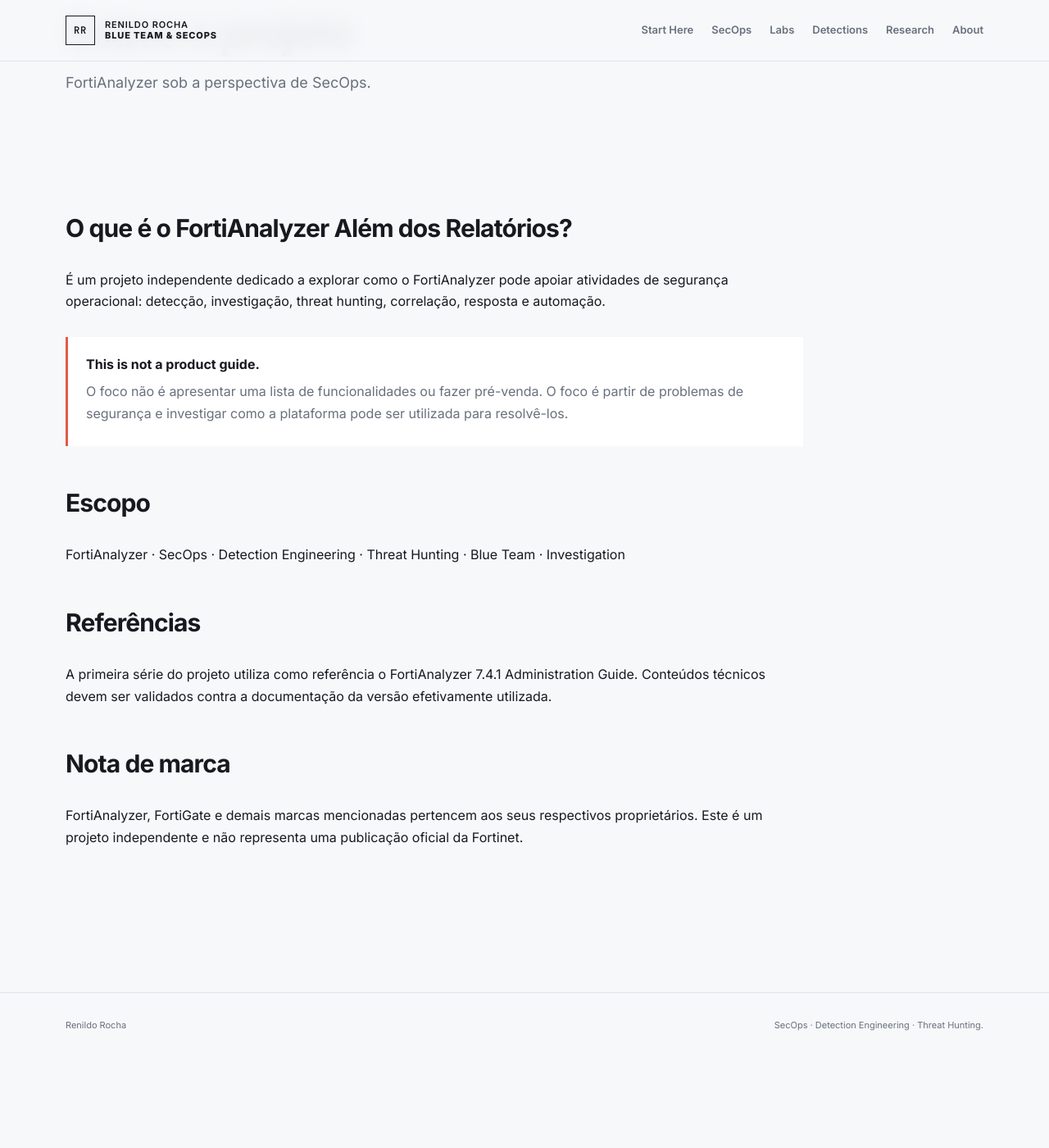
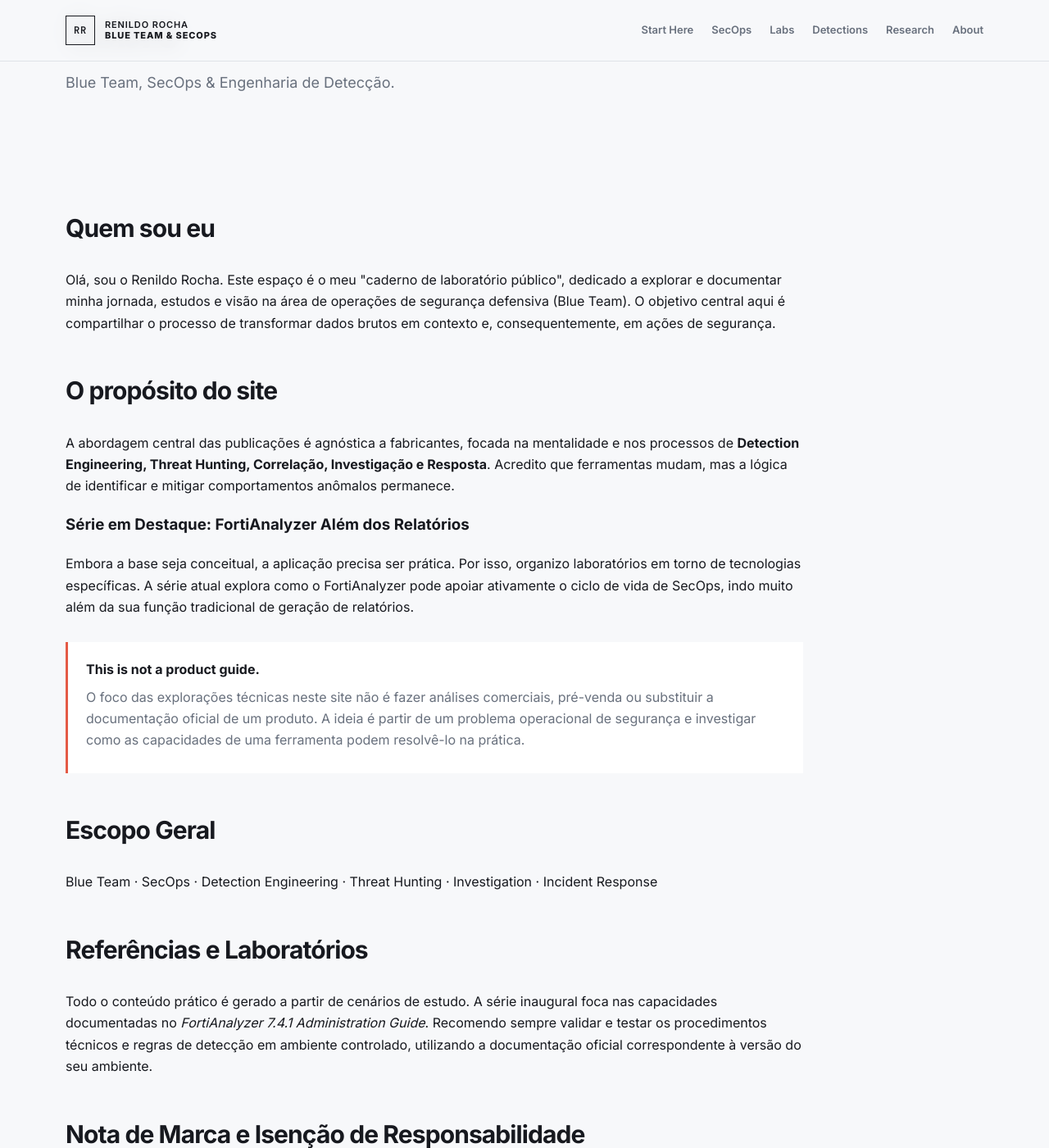
Before and after one commit to rrsecops/rrsecops.github.io, a Jekyll site: the page built from about.md, in a window 1280 px wide and 1400 px high, scrolled down 190 px. Shown: the whole window at 82% size. Built offline with Jekyll 4.4.1, drawn with Linux system fonts in a browser that asks for light colours; before the commit the page ends 1479 px from its top, so only the background shows below that; some of the changed text lies outside the part shown.

Commit message:
Update about.md

```diff
--- a/about.md
+++ b/about.md
@@ -3,12 +3,25 @@ layout: default
 title: "About"
 permalink: /about/
 ---
-<div class="page-header"><span class="section-kicker">ABOUT</span><h1>Sobre o projeto</h1><p>FortiAnalyzer sob a perspectiva de SecOps.</p></div>
+<div class="page-header"><span class="section-kicker">ABOUT</span><h1>Sobre</h1><p>Blue Team, SecOps & Engenharia de Detecção.</p></div>
 <section class="prose-section">
-<h2>O que é o FortiAnalyzer Além dos Relatórios?</h2>
-<p>É um projeto independente dedicado a explorar como o FortiAnalyzer pode apoiar atividades de segurança operacional: detecção, investigação, threat hunting, correlação, resposta e automação.</p>
-<div class="callout"><strong>This is not a product guide.</strong><p>O foco não é apresentar uma lista de funcionalidades ou fazer pré-venda. O foco é partir de problemas de segurança e investigar como a plataforma pode ser utilizada para resolvê-los.</p></div>
-<h2>Escopo</h2><p>FortiAnalyzer · SecOps · Detection Engineering · Threat Hunting · Blue Team · Investigation</p>
-<h2>Referências</h2><p>A primeira série do projeto utiliza como referência o FortiAnalyzer 7.4.1 Administration Guide. Conteúdos técnicos devem ser validados contra a documentação da versão efetivamente utilizada.</p>
-<h2>Nota de marca</h2><p>FortiAnalyzer, FortiGate e demais marcas mencionadas pertencem aos seus respectivos proprietários. Este é um projeto independente e não representa uma publicação oficial da Fortinet.</p>
+<h2>Quem sou eu</h2>
+<p>Olá, sou o Renildo Rocha. Este espaço é o meu "caderno de laboratório público", dedicado a explorar e documentar minha jornada, estudos e visão na área de operações de segurança defensiva (Blue Team). O objetivo central aqui é compartilhar o processo de transformar dados brutos em contexto e, consequentemente, em ações de segurança.</p>
+
+<h2>O propósito do site</h2>
+<p>A abordagem central das publicações é agnóstica a fabricantes, focada na mentalidade e nos processos de <strong>Detection Engineering, Threat Hunting, Correlação, Investigação e Resposta</strong>. Acredito que ferramentas mudam, mas a lógica de identificar e mitigar comportamentos anômalos permanece.</p>
+
+<h3>Série em Destaque: FortiAnalyzer Além dos Relatórios</h3>
+<p>Embora a base seja conceitual, a aplicação precisa ser prática. Por isso, organizo laboratórios em torno de tecnologias específicas. A série atual explora como o FortiAnalyzer pode apoiar ativamente o ciclo de vida de SecOps, indo muito além da sua função tradicional de geração de relatórios.</p>
+
+<div class="callout"><strong>This is not a product guide.</strong><p>O foco das explorações técnicas neste site não é fazer análises comerciais, pré-venda ou substituir a documentação oficial de um produto. A ideia é partir de um problema operacional de segurança e investigar como as capacidades de uma ferramenta podem resolvê-lo na prática.</p></div>
+
+<h2>Escopo Geral</h2>
+<p>Blue Team · SecOps · Detection Engineering · Threat Hunting · Investigation · Incident Response</p>
+
+<h2>Referências e Laboratórios</h2>
+<p>Todo o conteúdo prático é gerado a partir de cenários de estudo. A série inaugural foca nas capacidades documentadas no <em>FortiAnalyzer 7.4.1 Administration Guide</em>. Recomendo sempre validar e testar os procedimentos técnicos e regras de detecção em ambiente controlado, utilizando a documentação oficial correspondente à versão do seu ambiente.</p>
+
+<h2>Nota de Marca e Isenção de Responsabilidade</h2>
+<p>FortiAnalyzer, FortiGate e quaisquer outras tecnologias ou marcas mencionadas pertencem aos seus respectivos proprietários. Este site é um projeto pessoal, educacional e estritamente independente, não representando diretrizes, posicionamentos ou publicações oficiais de nenhum fabricante.</p>
 </section>
```
